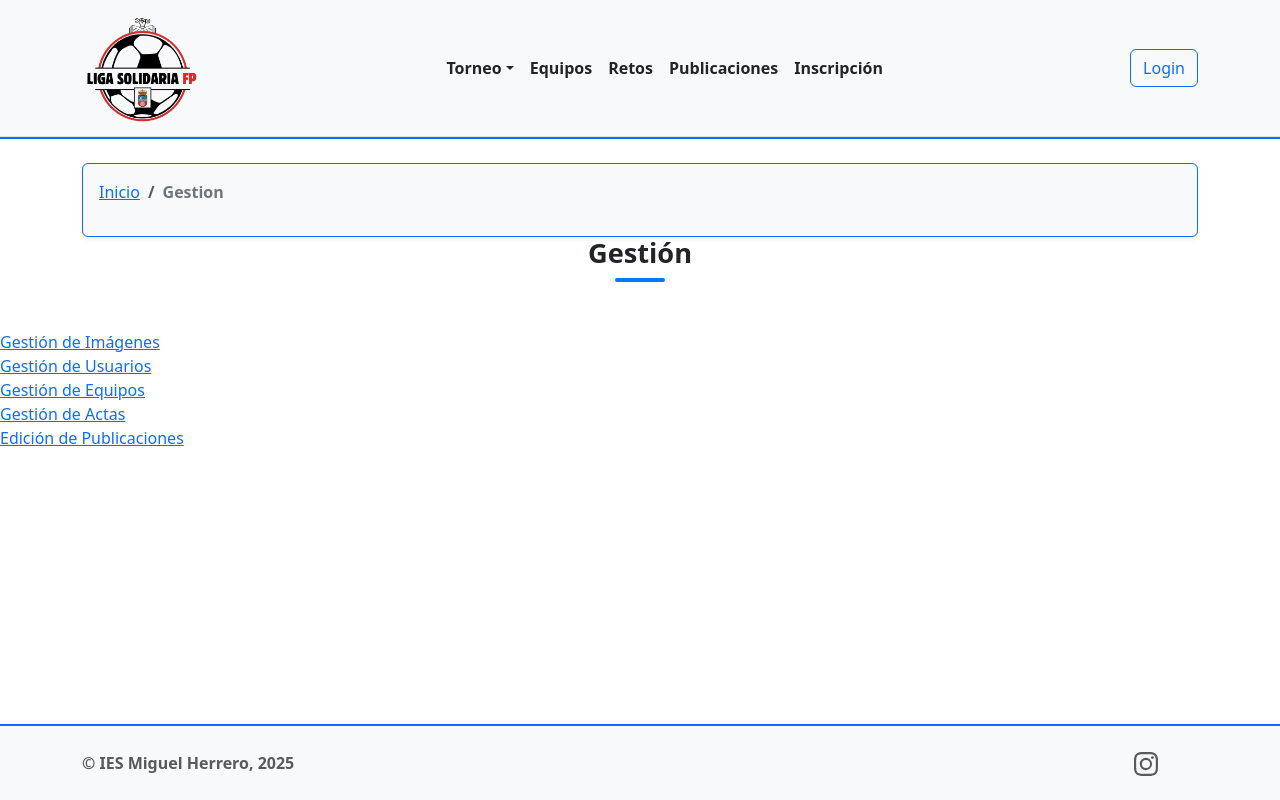
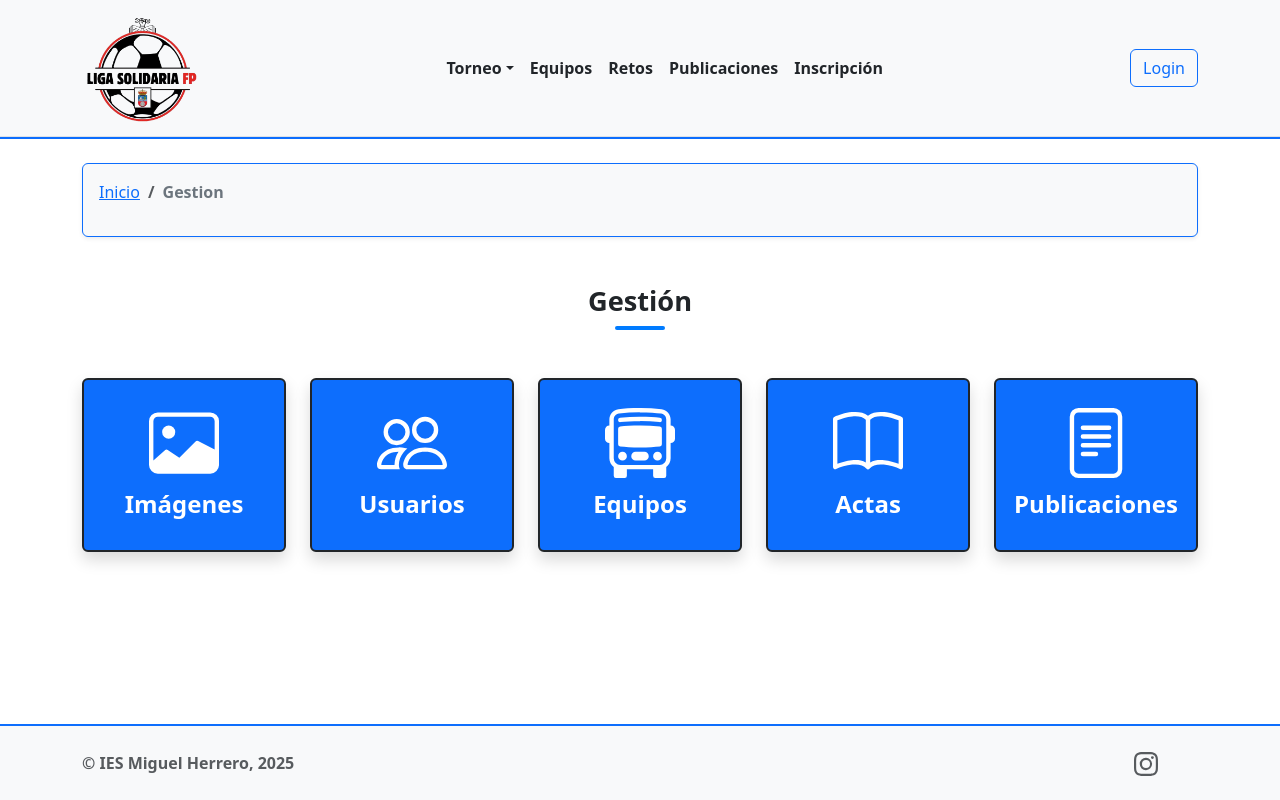
Before and after one commit to Rodroq/Equipo1RetoFrontend, a React (Vite) app: page /gestion in a window 1280 px wide. Built offline with nearby package versions, Linux system fonts and the light colour scheme.

Commit message:
Diseño de la página de gestión

```diff
--- a/src/pages/GestionPage.jsx
+++ b/src/pages/GestionPage.jsx
@@ -1,14 +1,91 @@
+import { Card, Col, Container, Row } from "react-bootstrap";
+import { Link } from "react-router-dom";
 
 function GestionPage() {
+    const generarFichaGestion = () => {
+        // TODO: Generar las fichas según permisos de usuario
+    };
+
+    // Renderizado
     return (
-        <>
+        <Container className="mt-5 mb-5">
             <h2 className="text-center mb-5 section-titulo">Gestión</h2>
-            <a href="/gestion/imagenes">Gestión de Imágenes</a><br/>
-            <a href="/gestion/usuarios">Gestión de Usuarios</a><br/>
-            <a href="/gestion/equipos">Gestión de Equipos</a><br/>
-            <a href="/gestion/actas">Gestión de Actas</a><br/>
-            <a href="/publicaciones/editar">Edición de Publicaciones</a><br/>
-        </>
+            <Row>
+                <Col className="mb-4">
+                    <Link to="/gestion/imagenes" title="Ir a Gestión de Imágenes." className="text-decoration-none">
+                        <Card className="text-center bg-primary h-100 mb-4 shadow text-white border-dark border-2 aumentar-escala">
+                            <Card.Body className="d-flex flex-column justify-content-center">
+                                <Card.Title>
+                                    <svg xmlns="http://www.w3.org/2000/svg" width="70" height="70" fill="currentColor" className="bi bi-image" viewBox="0 0 16 16">
+                                        <path d="M6.002 5.5a1.5 1.5 0 1 1-3 0 1.5 1.5 0 0 1 3 0" />
+                                        <path d="M2.002 1a2 2 0 0 0-2 2v10a2 2 0 0 0 2 2h12a2 2 0 0 0 2-2V3a2 2 0 0 0-2-2zm12 1a1 1 0 0 1 1 1v6.5l-3.777-1.947a.5.5 0 0 0-.577.093l-3.71 3.71-2.66-1.772a.5.5 0 0 0-.63.062L1.002 12V3a1 1 0 0 1 1-1z" />
+                                    </svg>
+                                </Card.Title>
+                                <Card.Text className="fw-bold fs-4">Imágenes</Card.Text>
+                            </Card.Body>
+                        </Card>
+                    </Link>
+                </Col>
+                <Col className="mb-4">
+                    <Link to="/gestion/usuarios" title="Ir a Gestión de Usuarios." className="text-decoration-none">
+                        <Card className="text-center bg-primary h-100 mb-4 shadow text-white border-dark border-2 aumentar-escala">
+                            <Card.Body className="d-flex flex-column justify-content-center">
+                                <Card.Title>
+                                    <svg xmlns="http://www.w3.org/2000/svg" width="70" height="70" fill="currentColor" className="bi bi-people" viewBox="0 0 16 16">
+                                        <path d="M15 14s1 0 1-1-1-4-5-4-5 3-5 4 1 1 1 1zm-7.978-1L7 12.996c.001-.264.167-1.03.76-1.72C8.312 10.629 9.282 10 11 10c1.717 0 2.687.63 3.24 1.276.593.69.758 1.457.76 1.72l-.008.002-.014.002zM11 7a2 2 0 1 0 0-4 2 2 0 0 0 0 4m3-2a3 3 0 1 1-6 0 3 3 0 0 1 6 0M6.936 9.28a6 6 0 0 0-1.23-.247A7 7 0 0 0 5 9c-4 0-5 3-5 4q0 1 1 1h4.216A2.24 2.24 0 0 1 5 13c0-1.01.377-2.042 1.09-2.904.243-.294.526-.569.846-.816M4.92 10A5.5 5.5 0 0 0 4 13H1c0-.26.164-1.03.76-1.724.545-.636 1.492-1.256 3.16-1.275ZM1.5 5.5a3 3 0 1 1 6 0 3 3 0 0 1-6 0m3-2a2 2 0 1 0 0 4 2 2 0 0 0 0-4" />
+                                    </svg>
+                                </Card.Title>
+                                <Card.Text className="fw-bold fs-4">Usuarios</Card.Text>
+                            </Card.Body>
+                        </Card>
+                    </Link>
+                </Col>
+                <Col className="mb-4">
+                    <Link to="/gestion/equipos" title="Ir a Gestión de Equipos." className="text-decoration-none">
+                        <Card className="text-center bg-primary h-100 mb-4 shadow text-white border-dark border-2 aumentar-escala">
+                            <Card.Body className="d-flex flex-column justify-content-center">
+                                <Card.Title>
+                                    <svg xmlns="http://www.w3.org/2000/svg" width="70" height="70" fill="currentColor" className="bi bi-bus-front" viewBox="0 0 16 16">
+                                        <path d="M5 11a1 1 0 1 1-2 0 1 1 0 0 1 2 0m8 0a1 1 0 1 1-2 0 1 1 0 0 1 2 0m-6-1a1 1 0 1 0 0 2h2a1 1 0 1 0 0-2zm1-6c-1.876 0-3.426.109-4.552.226A.5.5 0 0 0 3 4.723v3.554a.5.5 0 0 0 .448.497C4.574 8.891 6.124 9 8 9s3.426-.109 4.552-.226A.5.5 0 0 0 13 8.277V4.723a.5.5 0 0 0-.448-.497A44 44 0 0 0 8 4m0-1c-1.837 0-3.353.107-4.448.22a.5.5 0 1 1-.104-.994A44 44 0 0 1 8 2c1.876 0 3.426.109 4.552.226a.5.5 0 1 1-.104.994A43 43 0 0 0 8 3" />
+                                        <path d="M15 8a1 1 0 0 0 1-1V5a1 1 0 0 0-1-1V2.64c0-1.188-.845-2.232-2.064-2.372A44 44 0 0 0 8 0C5.9 0 4.208.136 3.064.268 1.845.408 1 1.452 1 2.64V4a1 1 0 0 0-1 1v2a1 1 0 0 0 1 1v3.5c0 .818.393 1.544 1 2v2a.5.5 0 0 0 .5.5h2a.5.5 0 0 0 .5-.5V14h6v1.5a.5.5 0 0 0 .5.5h2a.5.5 0 0 0 .5-.5v-2c.607-.456 1-1.182 1-2zM8 1c2.056 0 3.71.134 4.822.261.676.078 1.178.66 1.178 1.379v8.86a1.5 1.5 0 0 1-1.5 1.5h-9A1.5 1.5 0 0 1 2 11.5V2.64c0-.72.502-1.301 1.178-1.379A43 43 0 0 1 8 1" />
+                                    </svg>
+                                </Card.Title>
+                                <Card.Text className="fw-bold fs-4">Equipos</Card.Text>
+                            </Card.Body>
+                        </Card>
+                    </Link>
+                </Col>
+                <Col className="mb-4">
+                    <Link to="/gestion/actas" title="Ir a Gestión de Actas." className="text-decoration-none">
+                        <Card className="text-center bg-primary h-100 mb-4 shadow text-white border-dark border-2 aumentar-escala">
+                            <Card.Body className="d-flex flex-column justify-content-center">
+                                <Card.Title>
+                                    <svg xmlns="http://www.w3.org/2000/svg" width="70" height="70" fill="currentColor" className="bi bi-book" viewBox="0 0 16 16">
+                                        <path d="M1 2.828c.885-.37 2.154-.769 3.388-.893 1.33-.134 2.458.063 3.112.752v9.746c-.935-.53-2.12-.603-3.213-.493-1.18.12-2.37.461-3.287.811zm7.5-.141c.654-.689 1.782-.886 3.112-.752 1.234.124 2.503.523 3.388.893v9.923c-.918-.35-2.107-.692-3.287-.81-1.094-.111-2.278-.039-3.213.492zM8 1.783C7.015.936 5.587.81 4.287.94c-1.514.153-3.042.672-3.994 1.105A.5.5 0 0 0 0 2.5v11a.5.5 0 0 0 .707.455c.882-.4 2.303-.881 3.68-1.02 1.409-.142 2.59.087 3.223.877a.5.5 0 0 0 .78 0c.633-.79 1.814-1.019 3.222-.877 1.378.139 2.8.62 3.681 1.02A.5.5 0 0 0 16 13.5v-11a.5.5 0 0 0-.293-.455c-.952-.433-2.48-.952-3.994-1.105C10.413.809 8.985.936 8 1.783" />
+                                    </svg>
+                                </Card.Title>
+                                <Card.Text className="fw-bold fs-4">Actas</Card.Text>
+                            </Card.Body>
+                        </Card>
+                    </Link>
+                </Col>
+                <Col className="mb-4">
+                    <Link to="/publicaciones/editar" title="Ir a Edición de Publicaciones." className="text-decoration-none">
+                        <Card className="text-center bg-primary h-100 mb-4 shadow text-white border-dark border-2 aumentar-escala">
+                            <Card.Body className="d-flex flex-column justify-content-center">
+                                <Card.Title>
+                                    <svg xmlns="http://www.w3.org/2000/svg" width="70" height="70" fill="currentColor" className="bi bi-file-text" viewBox="0 0 16 16">
+                                        <path d="M5 4a.5.5 0 0 0 0 1h6a.5.5 0 0 0 0-1zm-.5 2.5A.5.5 0 0 1 5 6h6a.5.5 0 0 1 0 1H5a.5.5 0 0 1-.5-.5M5 8a.5.5 0 0 0 0 1h6a.5.5 0 0 0 0-1zm0 2a.5.5 0 0 0 0 1h3a.5.5 0 0 0 0-1z" />
+                                        <path d="M2 2a2 2 0 0 1 2-2h8a2 2 0 0 1 2 2v12a2 2 0 0 1-2 2H4a2 2 0 0 1-2-2zm10-1H4a1 1 0 0 0-1 1v12a1 1 0 0 0 1 1h8a1 1 0 0 0 1-1V2a1 1 0 0 0-1-1" />
+                                    </svg>
+                                </Card.Title>
+                                <Card.Text className="fw-bold fs-4">Publicaciones</Card.Text>
+                            </Card.Body>
+                        </Card>
+                    </Link>
+                </Col>
+            </Row>
+        </Container>
     );
 }
 
```
